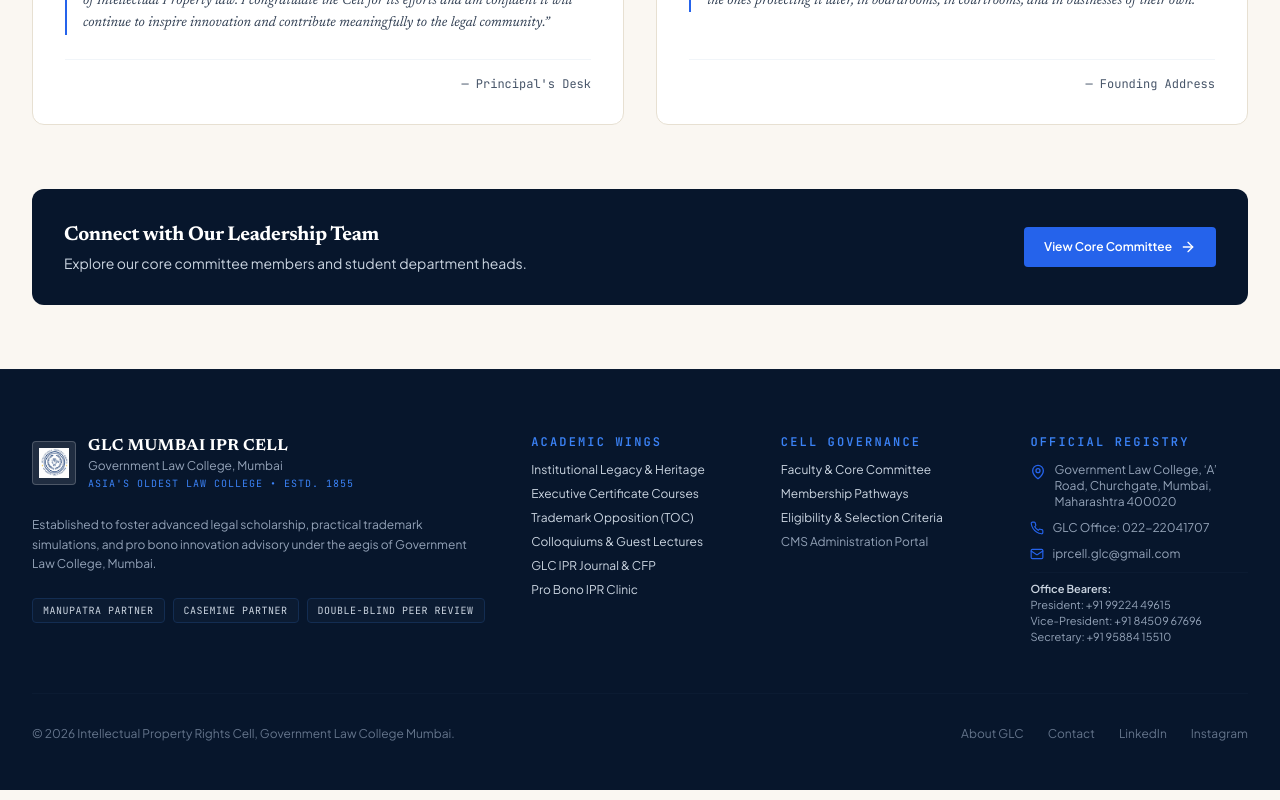
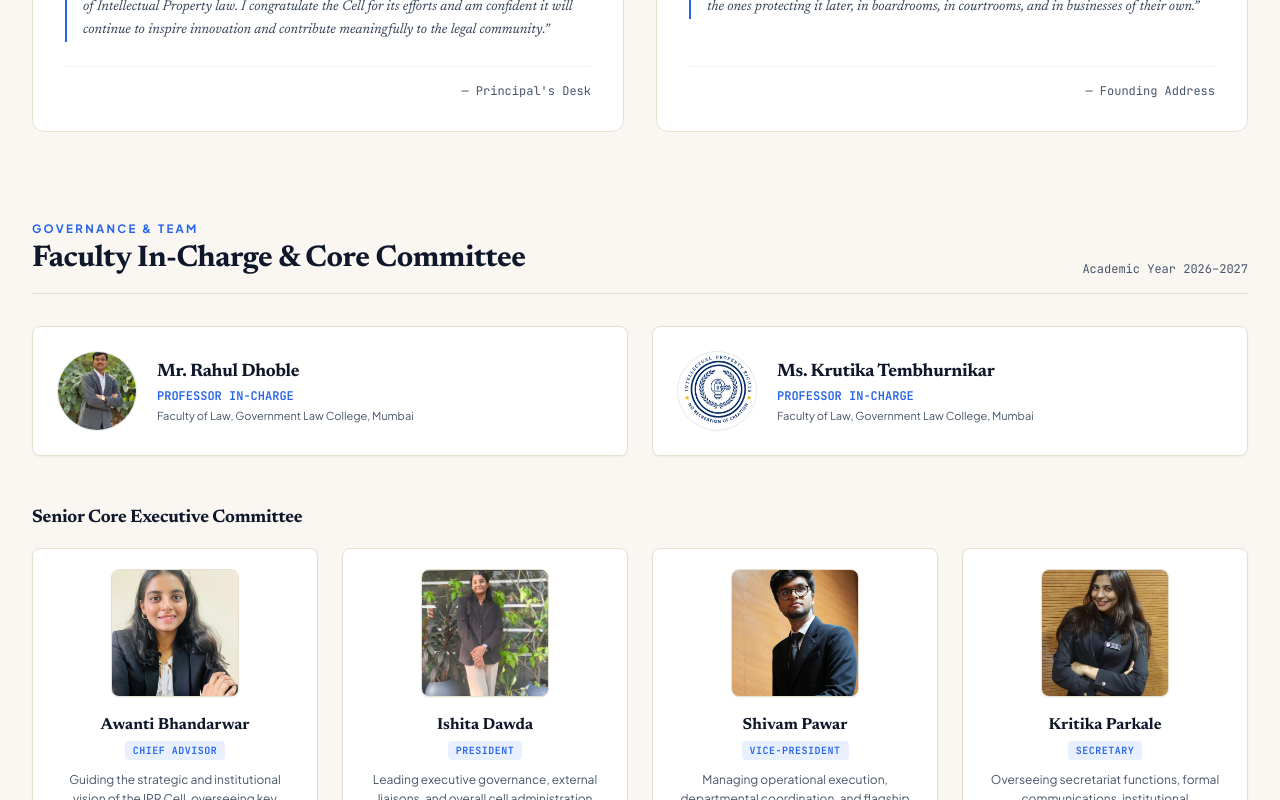
Before and after one commit to iprcglctech/iprcell, a Next.js app: page /about in a window 1280 px wide. Shown: the part 2000-2800 px from the top of the page. Built offline with nearby package versions, Linux system fonts and the light colour scheme; a web font is replaced by a local one.

Commit message:
fix(ui): emphasize IPR CELL in navbar, embed committee in About Us, rename Hero CTA to Explore Our Initiatives

```diff
--- a/src/app/about/page.tsx
+++ b/src/app/about/page.tsx
@@ -1,8 +1,9 @@
 import React from "react";
 import Image from "next/image";
 import Link from "next/link";
-import { Building2, GraduationCap, Award, ShieldCheck, Scale, ArrowRight, UserCheck } from "lucide-react";
+import { Building2, GraduationCap, Award, ShieldCheck, Scale, ArrowRight, UserCheck, Users } from "lucide-react";
 import siteData from "@/content/site.json";
+import teamData from "@/content/team.json";
 
 export default function AboutPage() {
   return (
@@ -11,13 +12,13 @@
         {/* Page Header */}
         <div className="border-b border-surface-border pb-8">
           <div className="text-xs font-mono font-bold uppercase tracking-wider text-electric mb-2">
-            Institutional Legacy & Profile
+            Institutional Legacy &amp; Profile
           </div>
           <h1 className="text-3xl sm:text-4xl lg:text-5xl font-serif text-ink font-normal tracking-tight">
-            About Government Law College & The IPR Cell
+            About Government Law College &amp; The IPR Cell
           </h1>
           <p className="text-slate-muted text-sm sm:text-base mt-3 max-w-3xl leading-relaxed">
-            Discover the 170-year institutional legacy of Government Law College, Mumbai and the founding mandate of its Intellectual Property Rights Cell.
+            Discover the 170-year institutional legacy of Government Law College, Mumbai, the founding mandate of its Intellectual Property Rights Cell, and its faculty &amp; executive governance.
           </p>
         </div>
 
@@ -83,7 +84,7 @@
               <span>INAUGURATED AY 2023–2024</span>
             </div>
             <h2 className="text-2xl sm:text-3xl font-serif text-ink font-bold">
-              The Genesis & Mission of the IPR Cell
+              The Genesis &amp; Mission of the IPR Cell
             </h2>
             <div className="space-y-4 text-slate-muted text-sm sm:text-base leading-relaxed">
               <p>
@@ -109,11 +110,11 @@
               </li>
               <li className="flex items-start space-x-2">
                 <ShieldCheck className="w-4 h-4 text-electric shrink-0 mt-0.5" />
-                <span>Executive leadership governed by Senior Core & Departmental Junior Core.</span>
+                <span>Executive leadership governed by Senior Core &amp; Departmental Junior Core.</span>
               </li>
               <li className="flex items-start space-x-2">
                 <ShieldCheck className="w-4 h-4 text-electric shrink-0 mt-0.5" />
-                <span>Direct collaborations with top IP law firms, practitioners & publishing bodies.</span>
+                <span>Direct collaborations with top IP law firms, practitioners &amp; publishing bodies.</span>
               </li>
             </ul>
           </div>
@@ -188,19 +189,130 @@
           </div>
         </div>
 
+        {/* Section 4: Faculty & Core Committee */}
+        <div id="committee" className="space-y-8 pt-6">
+          <div className="border-b border-surface-border pb-4 flex flex-col sm:flex-row sm:items-end justify-between gap-4">
+            <div>
+              <div className="eyebrow-tag mb-1">GOVERNANCE &amp; TEAM</div>
+              <h2 className="text-2xl sm:text-3xl font-serif text-ink font-bold">
+                Faculty In-Charge &amp; Core Committee
+              </h2>
+            </div>
+            <div className="text-xs font-mono text-slate-muted">
+              Academic Year 2026–2027
+            </div>
+          </div>
+
+          {/* Professors In-Charge */}
+          <div className="grid grid-cols-1 sm:grid-cols-2 gap-6">
+            {teamData.professorsInCharge.map((prof) => (
+              <div
+                key={prof.name}
+                className="bg-white border border-surface-border p-6 rounded-lg flex items-center space-x-5 shadow-subtle hover:border-electric transition-colors"
+              >
+                <div className="relative w-20 h-20 rounded-full overflow-hidden shrink-0 border border-slate-200 bg-cream-100">
+                  <Image
+                    src={prof.image}
+                    alt={prof.name}
+                    fill
+                    className="object-cover"
+                  />
+                </div>
+                <div>
+                  <h3 className="text-lg font-serif font-bold text-ink">
+                    {prof.name}
+                  </h3>
+                  <p className="text-xs text-electric font-mono uppercase font-bold mt-0.5">
+                    {prof.designation}
+                  </p>
+                  <p className="text-[11px] text-slate-muted mt-1">
+                    {prof.department}
+                  </p>
+                </div>
+              </div>
+            ))}
+          </div>
+
+          {/* Senior Core */}
+          <div className="space-y-4 pt-4">
+            <h3 className="text-lg font-serif font-bold text-ink">
+              Senior Core Executive Committee
+            </h3>
+            <div className="grid grid-cols-1 sm:grid-cols-2 lg:grid-cols-4 gap-6">
+              {teamData.seniorCore.map((member) => (
+                <div
+                  key={member.name}
+                  className="bg-white border border-surface-border rounded-lg p-5 text-center flex flex-col items-center hover:border-electric transition-all shadow-subtle group"
+                >
+                  <div className="relative w-32 h-32 rounded-lg overflow-hidden mb-4 border border-surface-border shadow-sm group-hover:scale-105 transition-transform duration-300">
+                    <Image
+                      src={member.image}
+                      alt={member.name}
+                      fill
+                      className="object-cover"
+                    />
+                  </div>
+                  <h4 className="text-base font-serif font-bold text-ink">
+                    {member.name}
+                  </h4>
+                  <span className="inline-block text-[10px] font-mono font-bold uppercase tracking-wider text-electric bg-electric/10 px-2 py-0.5 rounded mt-1">
+                    {member.position}
+                  </span>
+                  <p className="text-xs text-slate-muted mt-2.5 line-clamp-3 leading-relaxed">
+                    {member.bio}
+                  </p>
+                </div>
+              ))}
+            </div>
+          </div>
+
+          {/* Junior Core */}
+          <div className="space-y-4 pt-4">
+            <h3 className="text-lg font-serif font-bold text-ink">
+              Departmental Heads &amp; Junior Core
+            </h3>
+            <div className="grid grid-cols-2 sm:grid-cols-3 lg:grid-cols-5 gap-4">
+              {teamData.juniorCore.map((member) => (
+                <div
+                  key={member.name + member.position}
+                  className="bg-white border border-surface-border rounded-lg p-3 text-center flex flex-col items-center hover:border-electric transition-all shadow-subtle"
+                >
+                  <div className="relative w-20 h-20 rounded-md overflow-hidden mb-2 border border-surface-border">
+                    <Image
+                      src={member.image}
+                      alt={member.name}
+                      fill
+                      className="object-cover"
+                    />
+                  </div>
+                  <h4 className="text-xs font-serif font-bold text-ink line-clamp-1">
+                    {member.name}
+                  </h4>
+                  <span className="text-[10px] font-mono text-electric mt-0.5 line-clamp-1 font-semibold">
+                    {member.position}
+                  </span>
+                  <span className="text-[9px] text-slate-muted line-clamp-1">
+                    {member.department}
+                  </span>
+                </div>
+              ))}
+            </div>
+          </div>
+        </div>
+
         {/* CTA */}
         <div className="p-8 bg-navy-950 text-white rounded-xl flex flex-col sm:flex-row items-center justify-between gap-6">
           <div>
-            <h3 className="text-xl font-serif font-bold">Connect with Our Leadership Team</h3>
+            <h3 className="text-xl font-serif font-bold">Join the Intellectual Property Rights Cell</h3>
             <p className="text-xs sm:text-sm text-slate-300 mt-1">
-              Explore our core committee members and student department heads.
+              Participate in annual inductions and contribute to India&apos;s leading student-run IP initiatives.
             </p>
           </div>
           <Link
-            href="/team"
-            className="inline-flex items-center space-x-2 bg-electric hover:bg-electric-dark text-white text-xs font-semibold px-5 py-3 rounded transition-all shrink-0"
+            href="/join"
+            className="inline-flex items-center space-x-2 bg-electric hover:bg-electric-dark text-white text-xs uppercase font-bold tracking-wider px-6 py-3.5 rounded transition-all shrink-0"
           >
-            <span>View Core Committee</span>
+            <span>Apply for Induction</span>
             <ArrowRight className="w-4 h-4" />
           </Link>
         </div>
--- a/src/components/footer/InstitutionalFooter.tsx
+++ b/src/components/footer/InstitutionalFooter.tsx
@@ -95,7 +95,7 @@
             </h4>
             <ul className="space-y-2 text-xs">
               <li>
-                <Link href="/team" className="hover:text-white transition-colors">
+                <Link href="/about#committee" className="hover:text-white transition-colors">
                   Faculty &amp; Core Committee
                 </Link>
               </li>
--- a/src/components/home/FigmaLeadership.tsx
+++ b/src/components/home/FigmaLeadership.tsx
@@ -20,7 +20,7 @@
             </h2>
           </div>
           <Link
-            href="/team"
+            href="/about#committee"
             className="inline-flex items-center space-x-1.5 text-xs uppercase tracking-widest font-bold text-ink hover:text-electric transition-colors shrink-0 group"
           >
             <span>VIEW FULL COMMITTEE</span>
--- a/src/components/home/Hero.tsx
+++ b/src/components/home/Hero.tsx
@@ -3,7 +3,7 @@
 import React from "react";
 import Link from "next/link";
 import Image from "next/image";
-import { ArrowRight, BookOpen } from "lucide-react";
+import { ArrowRight } from "lucide-react";
 
 export default function Hero() {
   return (
@@ -37,15 +37,8 @@
                 href="/events"
                 className="inline-flex items-center space-x-2 bg-electric hover:bg-electric-dark text-white text-xs sm:text-sm uppercase tracking-wider font-bold px-6 py-3.5 rounded shadow-sm transition-all hover:translate-y-[-1px]"
               >
-                <span>Explore Flagships</span>
+                <span>Explore Our Initiatives</span>
                 <ArrowRight className="w-4 h-4" />
-              </Link>
-              <Link
-                href="/journal"
-                className="inline-flex items-center space-x-2 bg-navy-900 hover:bg-navy-850 text-slate-200 hover:text-white border border-navy-700 text-xs sm:text-sm uppercase tracking-wider font-semibold px-5 py-3.5 rounded transition-all"
-              >
-                <BookOpen className="w-4 h-4 text-electric-soft" />
-                <span>IPR Journal Vol. I</span>
               </Link>
             </div>
 
```
Also changed, not shown: src/components/navigation/Navbar.tsx (+8 -14 lines).
